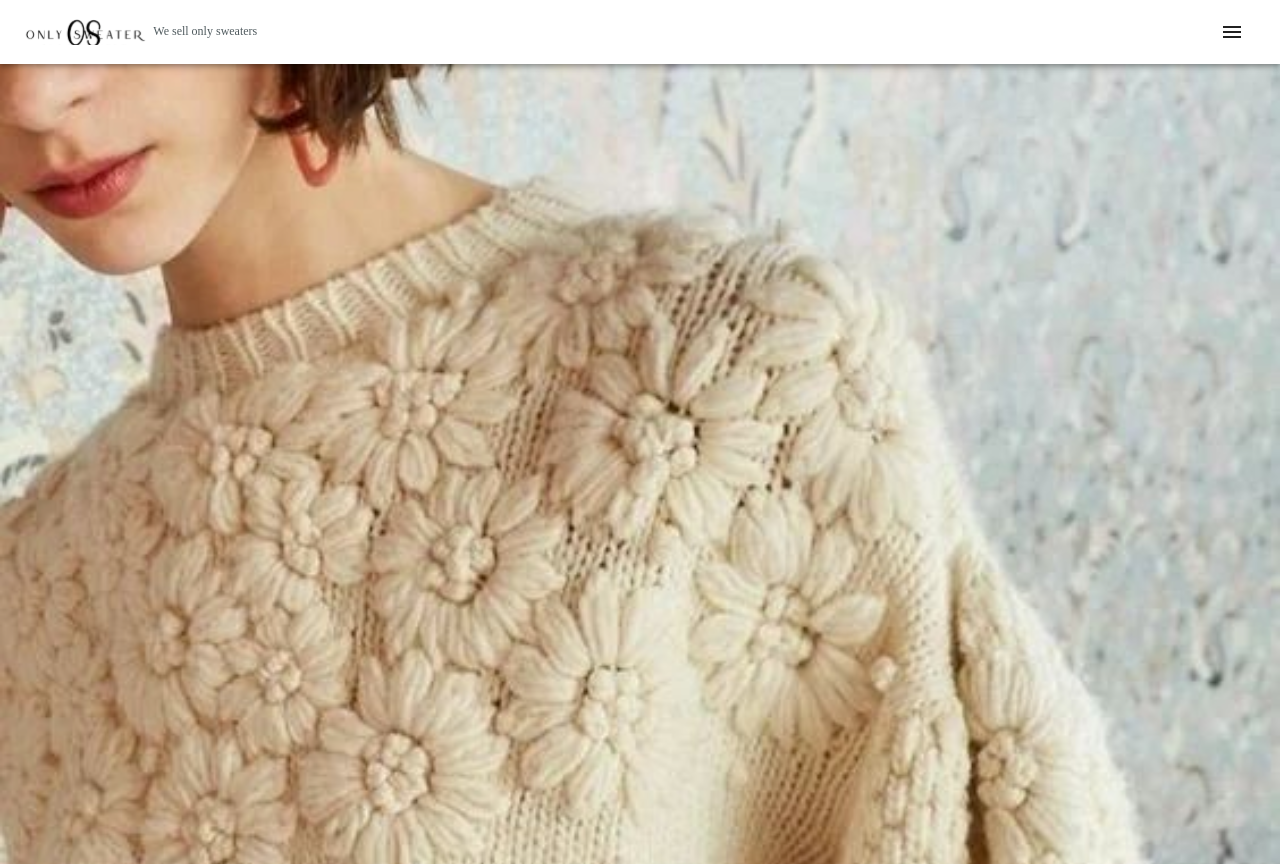
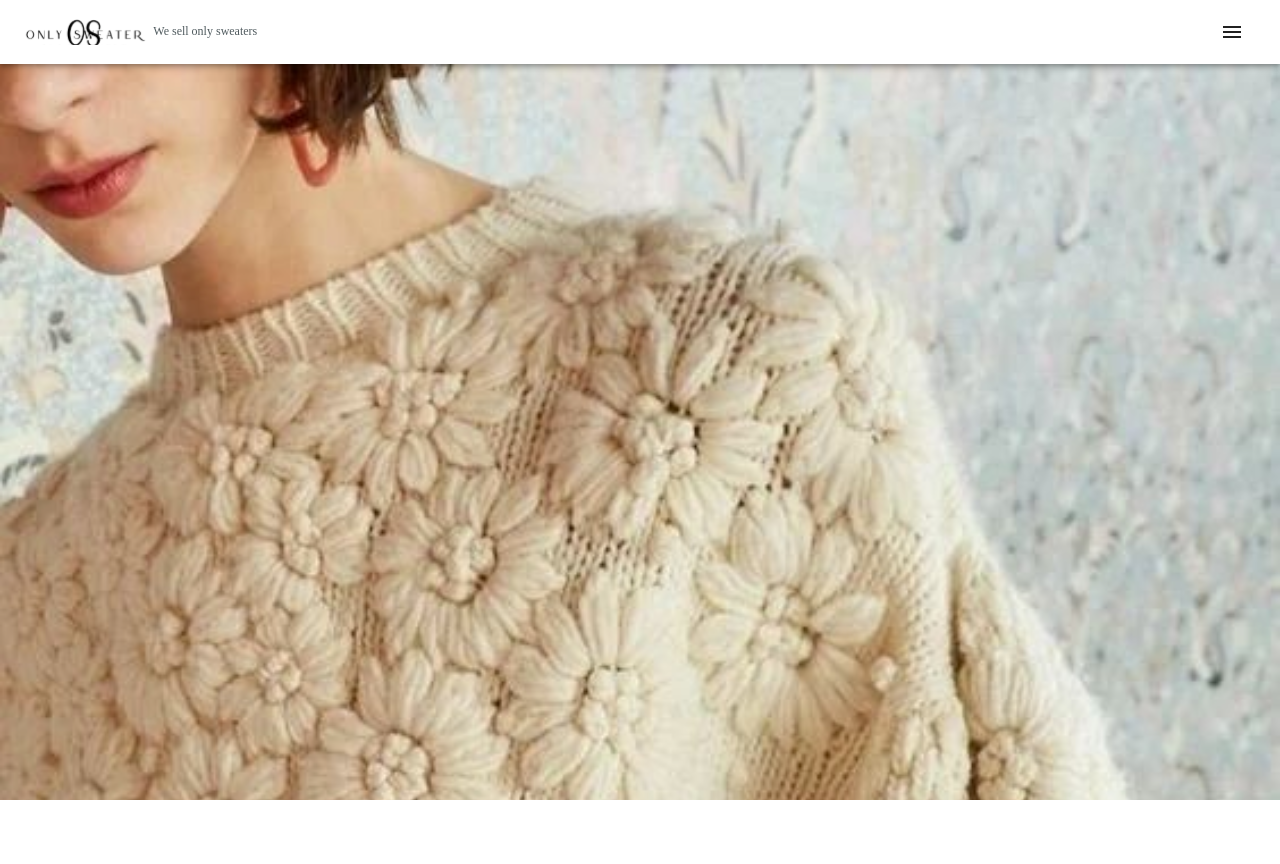
Before and after one commit to robertohonda/connect-hiring, a React (Create React App) app: page / in a window 1280 px wide. After the commit the page ends 800 px from the top, so only its background shows below. Built offline with nearby package versions, Linux system fonts and the light colour scheme.

Commit message:
Fix(AppBar): fix scroll created due to app bar

```diff
--- a/public/styles.css
+++ b/public/styles.css
@@ -4,4 +4,6 @@ html, body{
 
   #root {
     height: 100%;
+    display: flex;
+    flex-direction: column;
   }
--- a/src/components/AppBar/AppBar.tsx
+++ b/src/components/AppBar/AppBar.tsx
@@ -35,7 +35,7 @@ const CustomAppBar = ({
   return (
     <Box sx={{ ...styles.box }}>
       <StyledAppBar
-        position="relative"
+        // position="relative"
         color="secondary"
       >
         <Toolbar>
--- a/src/views/Home/Home.tsx
+++ b/src/views/Home/Home.tsx
@@ -1,6 +1,7 @@
 import React from "react";
 import AppBar from "../../components/AppBar/AppBar";
 import Drawer from "../../components/Drawer/Drawer";
+import Toolbar from "../../components/Toolbar/Toolbar"
 import { createTheme, ThemeProvider } from "@mui/material/styles";
 import CssBaseline from "@mui/material/CssBaseline";
 
@@ -43,6 +44,7 @@ function Home() {
         onOpenDrawer={handleDrawerOpen}
         onCloseDrawer={handleDrawerClose}
       />
+      <Toolbar/>
       <Drawer open={drawerOpen} />
       <main style={{ height: "100%", width: "100%" }}>
         <div
```
